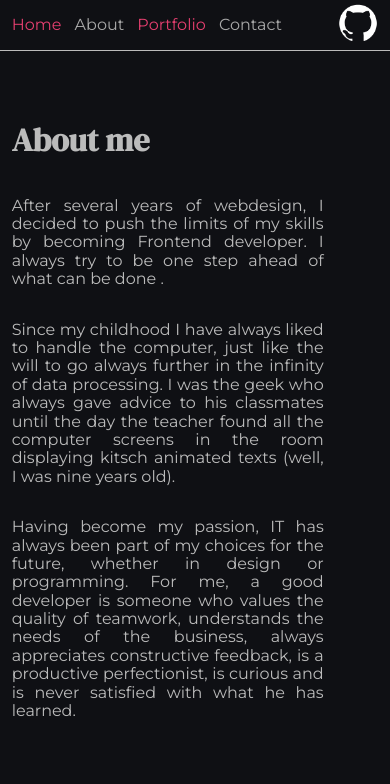
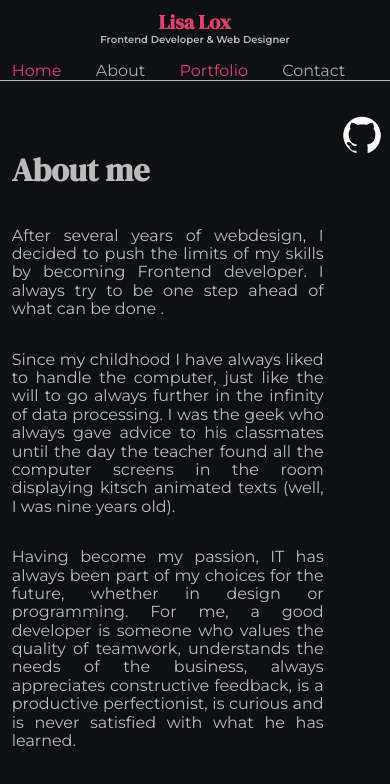
Before and after one commit to LilouCode/my-portfolio, a React (Create React App) app: page /about in a window 390 px wide. Shown: the top 784 px of the page. Built offline with nearby package versions, Linux system fonts and the light colour scheme.

Commit message:
fix: responsive mobile nav

```diff
--- a/src/component/organisms/headers/Header.jsx
+++ b/src/component/organisms/headers/Header.jsx
@@ -8,7 +8,7 @@ export const Header = () => {
         <h6>Frontend Developer {"&"} Web Designer</h6>
       </div>
       <NavPages />
-      <a href={'https://github.com/LilouCode'}>
+      <a className="header__link" href={'https://github.com/LilouCode'}>
           <img
             className="header__logo"
             src={LogoGitHub}
--- a/src/style/base/_typography.scss
+++ b/src/style/base/_typography.scss
@@ -44,6 +44,9 @@ h3{
     font-weight: $regular;
     text-transform: uppercase;
     color: $color--secondary;
+    @include laptop{
+        font-size: 12px;
+    }
 
 
 }
--- a/src/style/components/atoms/_buttons.scss
+++ b/src/style/components/atoms/_buttons.scss
@@ -12,6 +12,9 @@ button{
         padding: 0 9% 0 0;
         &:hover{
             color: $color--secondary;
+        }
+        @include tablette-only{
+            font-size: 16px;
         }
         &--active{
             color: darkgray;
--- a/src/style/components/molecules/_nav.scss
+++ b/src/style/components/molecules/_nav.scss
@@ -3,6 +3,12 @@
         display: flex;
         justify-content: space-between;
         width: 40%;
+        @include tablette-only{
+            width: 80%;
+        }
+        @include under-small{
+            width: 100%;
+        }
     }
     &--landing{
         display: flex;
--- a/src/style/components/organisms/_headers.scss
+++ b/src/style/components/organisms/_headers.scss
@@ -9,10 +9,35 @@
     left: 0;
     right: 0;
     border-bottom: solid 0.1px;
+
+    @include under-small{
+        flex-direction: column;
+        height: 80px;
+    }
+    &__link{
+        @include tablette-only{
+            position: absolute;
+        right: 2%;
+        top: 95px;
+        }
+        @include under-small{
+            top: 115px;
+        }
+    }
     &__titles{
-        // display: flex;
+        @include tablette-only{
+            & h6{
+                display: none;
+            }
+        }
         @include under-small{
-            display: none;
+            display: flex;
+            flex-direction: column;
+            align-items: center;
+            padding: 3% 0;
+            & h6{
+                display: flex;
+            }
         }
     }
     &__logo{
```
